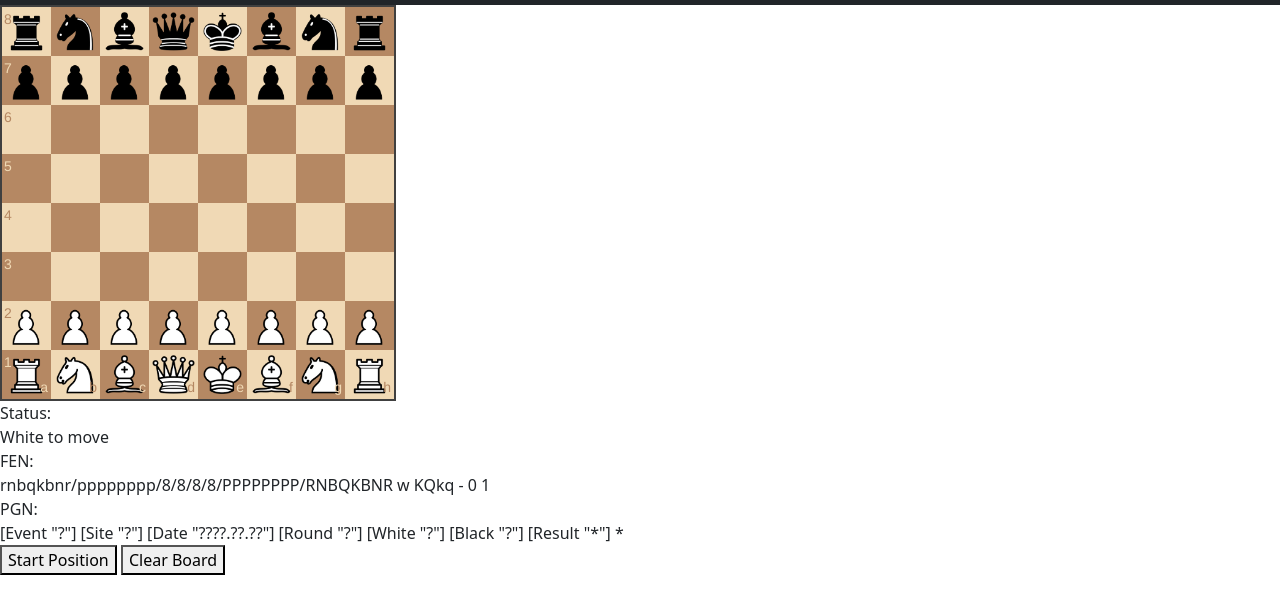
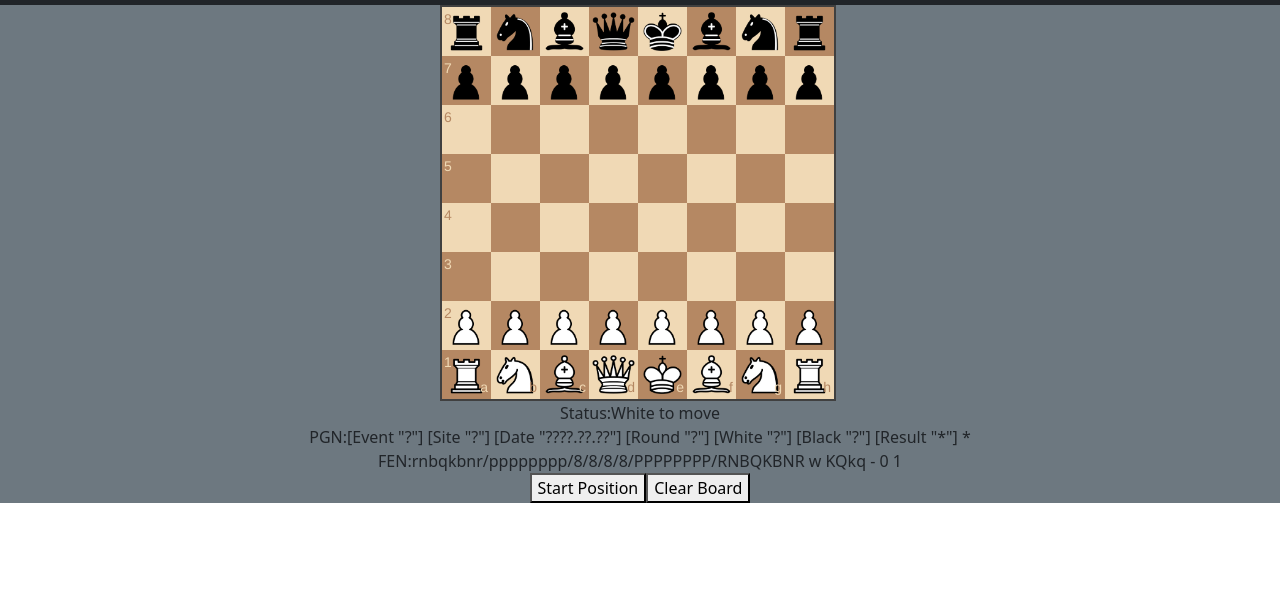
Before and after one commit to Randgriz11/QuaggaChess, a plain HTML site: page index.html in a window 1280 px wide. Shown: the part 51-664 px from the top of the page. Drawn offline with nearby package versions, Linux system fonts and the light colour scheme.

Commit message:
Started work on flex ui

```diff
--- a/css/style.css
+++ b/css/style.css
@@ -1,4 +1,30 @@
 #gamesection{
+  display: flex;
   background-color:#6D7880;
-  font-size:500%;
+  justify-content: center;
+
 }
+#statusout{
+  display: flex;
+  background-color:#6D7880;
+  justify-content: center;
+
+}
+#pgnout{
+  display: flex;
+  background-color:#6D7880;
+  justify-content: center;
+
+}
+
+#fenout{
+  display: flex;
+  background-color:#6D7880;
+  justify-content: center;
+
+}
+#startandendbutton{
+  display: flex;
+  background-color:#6D7880;
+  justify-content: center;
+}
--- a/index.html
+++ b/index.html
@@ -45,17 +45,24 @@
       </div>
     </nav>
     <div id="gamesection">
-      <!-- HIIIIIIIIIIIIIIIIIIIIIIIIIIIIIIIIIIIIIIIIi -->
+      <div id="myBoard" style="width: 400px"></div>
     </div>
-    <div id="myBoard" style="width: 400px"></div>
+    <div id="statusout">
       <label>Status:</label>
       <div id="status"></div>
+    </div>
+    <div id="pgnout">
+      <label>PGN:</label>
+      <div id="pgn"></div>
+    </div>
+    <div id="fenout">
       <label>FEN:</label>
       <div id="fen"></div>
-    <label>PGN:</label>
-    <div id="pgn"></div>
+    </div>
+    <div id="startandendbutton">
       <button id="startBtn">Start Position</button>
       <button id="clearBtn">Clear Board</button>
+    </div>
     <script src="js/jquery.js"></script>
     <script src="https://cdn.jsdelivr.net/npm/bootstrap@5.3.1/dist/js/bootstrap.bundle.min.js" integrity="sha384-HwwvtgBNo3bZJJLYd8oVXjrBZt8cqVSpeBNS5n7C8IVInixGAoxmnlMuBnhbgrkm" crossorigin="anonymous"></script>
     <script src="js/chessboard-1.0.0.min.js"></script>
```
Lines whose indentation alone changed are shown as unchanged.
